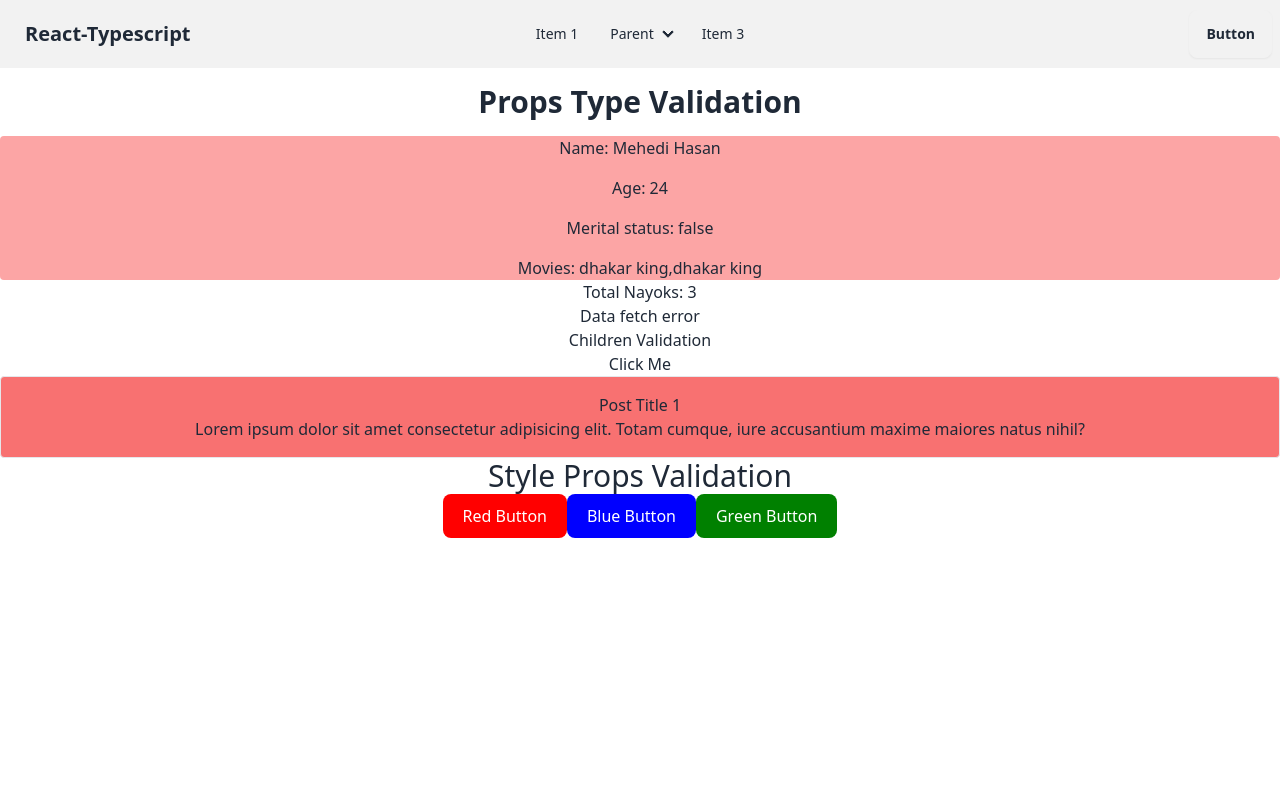
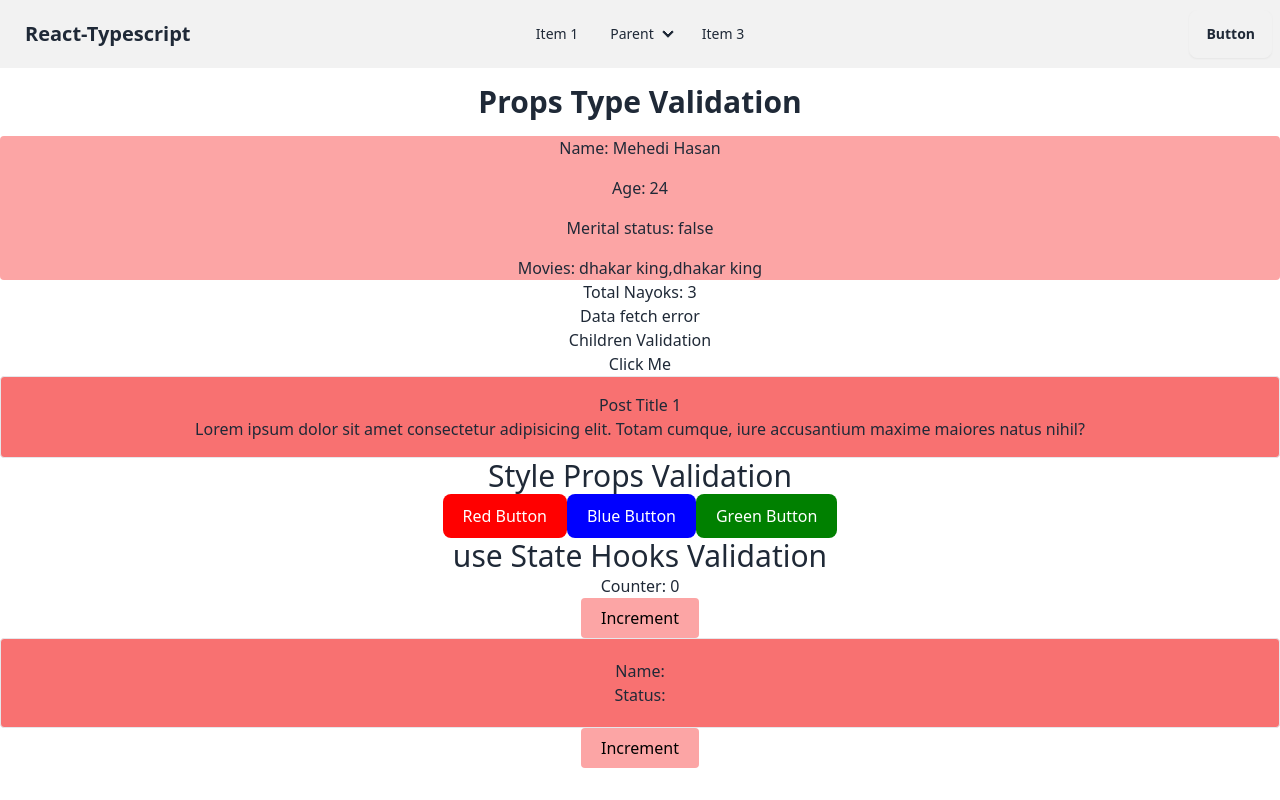
Before and after one commit to Mehedi-9T9/basic-react-typescript, a React (Create React App) app: page / in a window 1280 px wide. Built offline with nearby package versions, Linux system fonts and the light colour scheme.

Commit message:
use State hooks type validate explore done

```diff
--- /dev/null
+++ b/src/Components/Counter.tsx
@@ -0,0 +1,15 @@
+import React, { useState } from 'react';
+
+const Counter = () => {
+    const [count, setCount] = useState(0)
+    // setCount("3") show error beacuse this is number of state
+    return (
+        <div>
+            <h2>Counter: {count}</h2>
+            <button className='px-5 py-2 rounded bg-red-300 text-black' onClick={() => setCount(count + 1)}>Increment</button>
+
+        </div>
+    );
+};
+
+export default Counter;
--- /dev/null
+++ b/src/Components/CreateUser.tsx
@@ -0,0 +1,25 @@
+import React from 'react';
+
+// type userProps = {
+//     name: string,
+//     status: string
+// }
+const CreateUser = () => {
+    const [user, setUser] = React.useState({ name: "", status: "" })
+    const handleUser = () => {
+        setUser({ name: "mehedi", status: "Student" })
+    }
+    return (
+        <>
+            <div className='bg-red-400 p-5 rounded border'>
+                <h2>Name: {user.name}</h2>
+                <p>Status: {user.status}</p>
+
+            </div>
+            <button className='px-5 py-2 rounded bg-red-300 text-black' onClick={handleUser}>Increment</button>
+        </>
+
+    );
+};
+
+export default CreateUser;
--- a/src/Components/Home.tsx
+++ b/src/Components/Home.tsx
@@ -1,4 +1,4 @@
-import React from 'react';
+
 import Person from './Person';
 import Nayok from './Nayok';
 import Fetchdata from './Fetchdata';
@@ -6,6 +6,8 @@ import Button from './Button';
 import Post from './Post';
 import Card from './Card';
 import ComonButton from './ComonButton';
+import Counter from './Counter';
+import CreateUser from './CreateUser';
 
 const Home = () => {
     const person = {
@@ -53,6 +55,10 @@ const Home = () => {
             <ComonButton stl={{ color: "white", background: "blue", padding: "10px 20px", borderRadius: "8px" }}>Blue Button</ComonButton>
             <ComonButton stl={{ color: "white", background: "green", padding: "10px 20px", borderRadius: "8px" }}>Green Button</ComonButton>
 
+            <h2 className="text-3xl">use State Hooks Validation</h2>
+            <Counter></Counter>
+            <CreateUser></CreateUser>
+
         </div>
     );
 };
```
